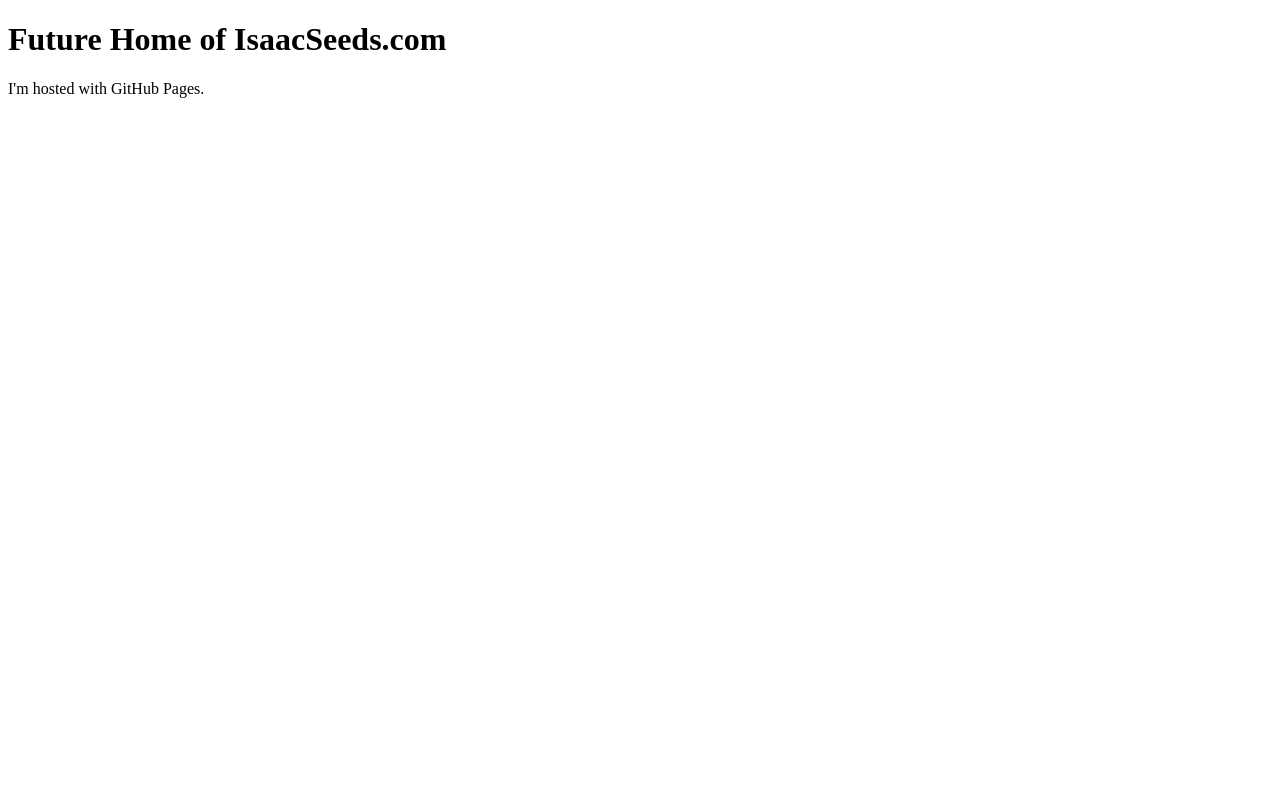
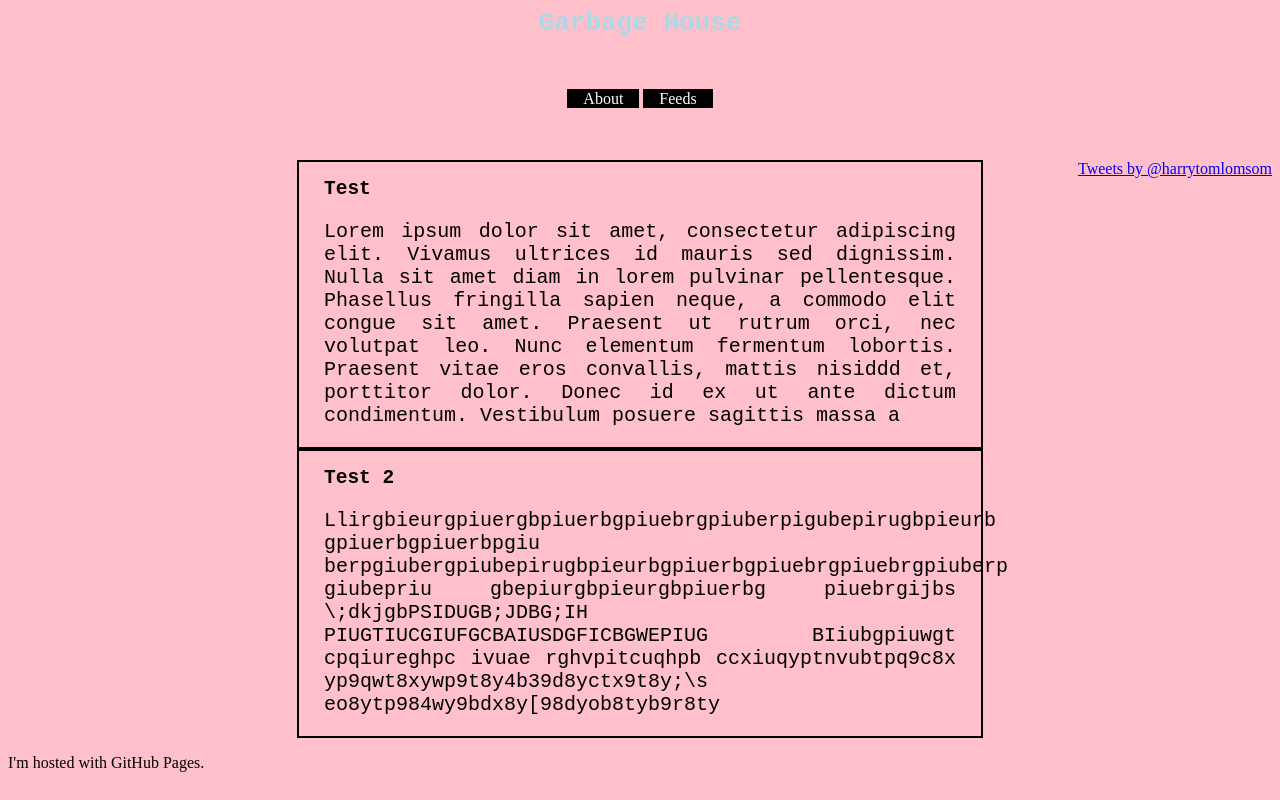
Before and after one commit to harrytomlomsom/harrytomlomsom.github.io, a plain HTML site: page index.html in a window 1280 px wide. Drawn offline with Linux system fonts and the light colour scheme.

Commit message:
Garbage House
hoops

```diff
--- a/index.html
+++ b/index.html
@@ -1,7 +1,34 @@
 <!DOCTYPE html>
 <html>
-<body>
-<h1>Future Home of IsaacSeeds.com</h1>
-<p>I'm hosted with GitHub Pages.</p>
-</body>
+    <head>
+        <link rel="stylesheet" type="text/css" href="style.css"   >
+    </head>
+    <body>
+        <h1> Garbage House</h1>
+
+                <ul>
+                    <div id = "nav">
+                    <li><a href = "about.html">About</a></li>
+                    <li><a href = "feeds.html">Feeds</a></li>
+                    </div>
+                </ul>
+        <div id = twitterboy>
+        <a class="twitter-timeline"
+           href="https://twitter.com/harrytomlomsom"
+           data-widget-id="700747881850888192"
+           width = "250px"
+           data-tweet-limit = "5">
+            Tweets by            @harrytomlomsom</a>
+        <script>!function(d,s,id){var js,fjs=d.getElementsByTagName(s)[0],p=/^http:/.test(d.location)?'http':'https';if(!d.getElementById(id)){js=d.createElement(s);js.id=id;js.src=p+"://platform.twitter.com/widgets.js";fjs.parentNode.insertBefore(js,fjs);}}(document,"script","twitter-wjs");</script>
+        </div>
+        <div class = "blogpost">
+            <h2>Test</h2>
+            <p>Lorem ipsum dolor sit amet, consectetur adipiscing elit. Vivamus ultrices id mauris sed dignissim. Nulla sit amet diam in lorem pulvinar pellentesque. Phasellus fringilla sapien neque, a commodo elit congue sit amet. Praesent ut rutrum orci, nec volutpat leo. Nunc elementum fermentum lobortis. Praesent vitae eros convallis, mattis nisiddd et, porttitor dolor. Donec id ex ut ante dictum condimentum. Vestibulum posuere sagittis massa a </p>
+        </div>
+        <div class = "blogpost">
+            <h2>Test 2 </h2>
+            <p>Llirgbieurgpiuergbpiuerbgpiuebrgpiuberpigubepirugbpieurb gpiuerbgpiuerbpgiu berpgiubergpiubepirugbpieurbgpiuerbgpiuebrgpiuebrgpiuberp giubepriu gbepiurgbpieurgbpiuerbg piuebrgijbs \;dkjgbPSIDUGB;JDBG;IH PIUGTIUCGIUFGCBAIUSDGFICBGWEPIUG BIiubgpiuwgt cpqiureghpc ivuae rghvpitcuqhpb ccxiuqyptnvubtpq9c8x yp9qwt8xywp9t8y4b39d8yctx9t8y;\s eo8ytp984wy9bdx8y[98dyob8tyb9r8ty </p>
+        </div>
+        <p>I'm hosted with GitHub Pages.</p>
+    </body>
 </html>
--- /dev/null
+++ b/style.css
@@ -0,0 +1,62 @@
+body {
+    background-color: pink;
+}
+h1{
+    font-family: monospace;
+    text-align: center;
+    margin: auto;
+    color: lightblue;
+    padding-bottom: 50px;
+}
+ul{
+    padding-left: 0px;
+    padding-bottom: 50px;
+    width: 50%;
+    margin: auto;
+    list-style-type: none;
+
+}
+li {
+
+    float: left;
+    padding: 2px;
+
+}
+li a {
+    color: white;
+    text-align: center;
+    padding: 1px 16px;
+    text-decoration: none;
+    background-color: black;
+
+}
+li a:hover{
+    background-color: aqua;
+}
+#nav{
+    display: table;
+    margin: auto;
+}
+
+#twitterboy{
+
+    float: right;
+
+}
+p{
+
+}
+.blogpost{
+    width: 50%;
+    margin: auto;
+    padding:0px 25px;
+    border: solid 2px black;
+}
+.blogpost h2{
+    font-family: monospace;
+}
+.blogpost p{
+    font-family: monospace;
+    font-size: 20px;
+    text-align: justify
+}
```
Also changed, not shown: about.html (added, +7 -0 lines).
